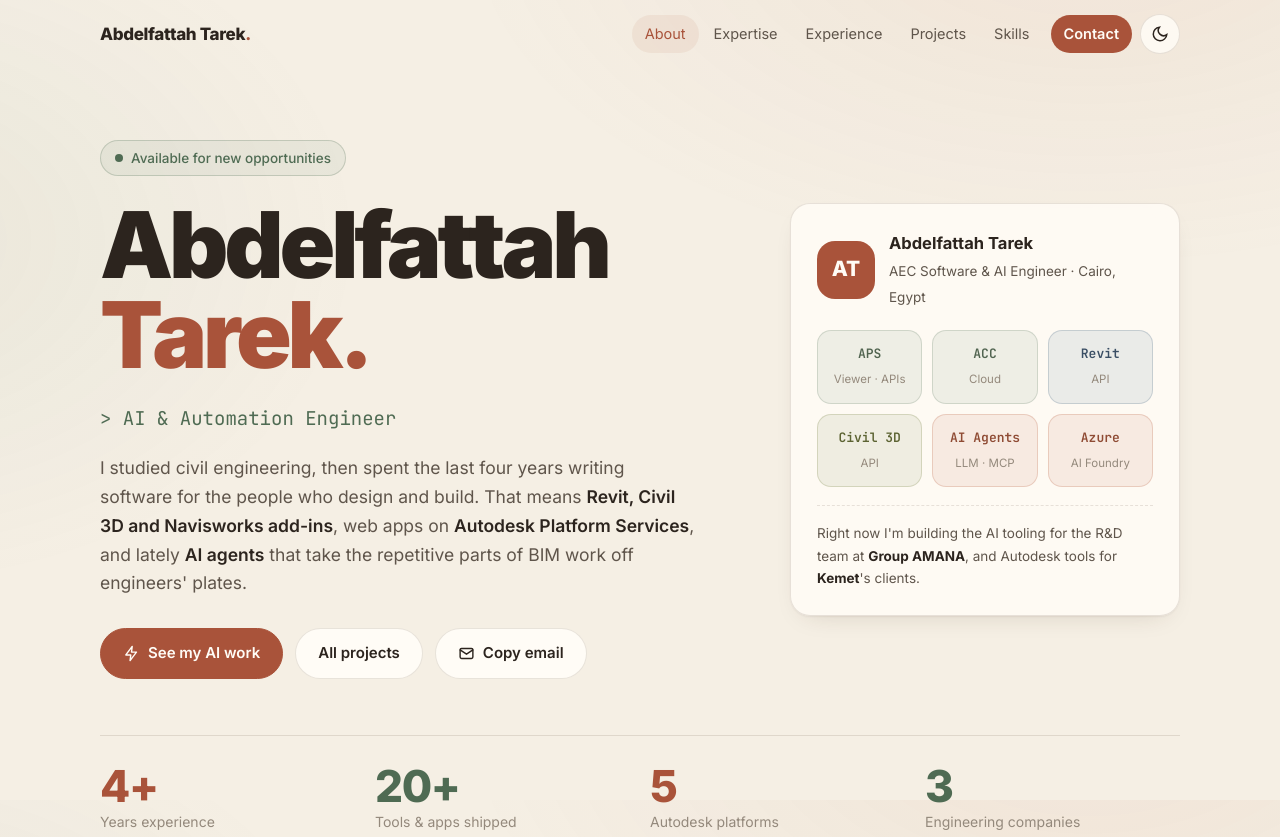
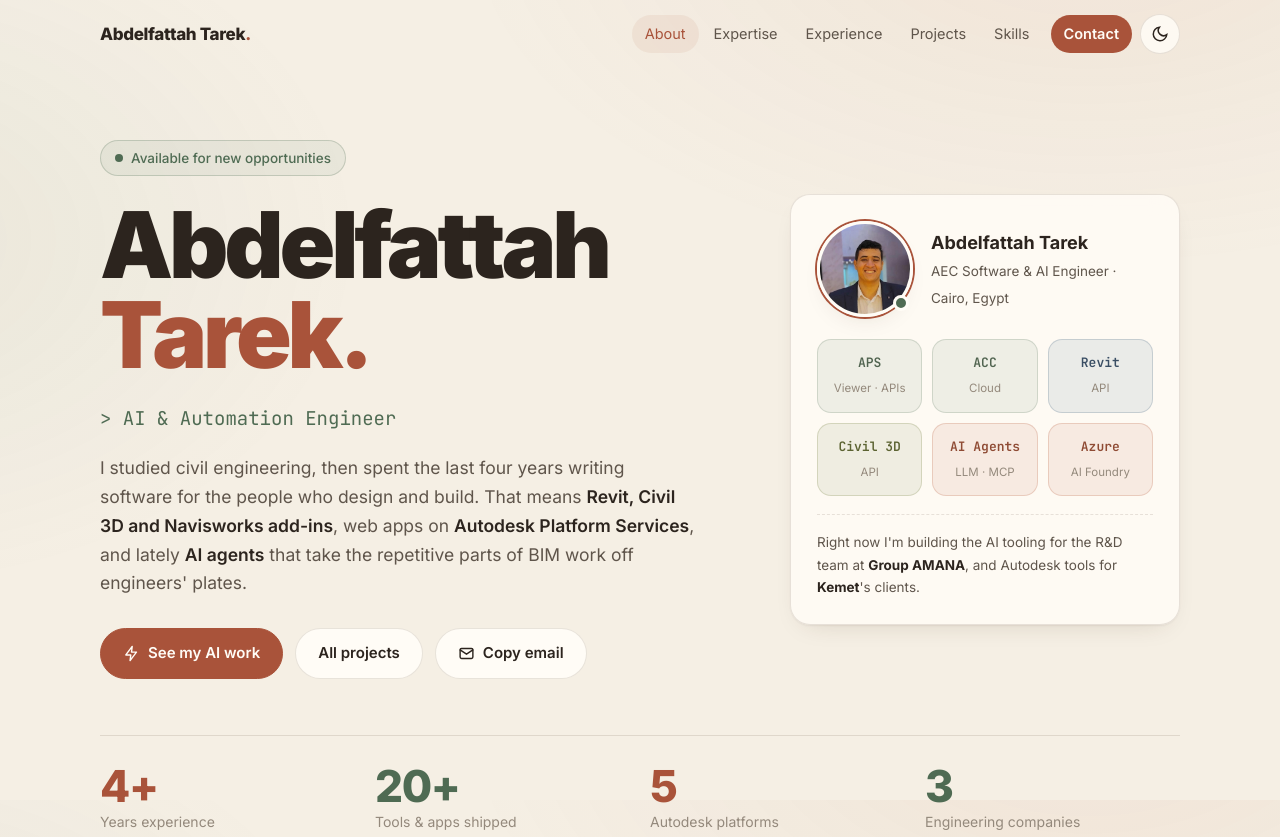
Before and after one commit to AbdElftah99/AbdElftahTarekPortfolio.github.io, a plain HTML site: page index.html in a window 1280 px wide. Shown: the top 837 px of the page. Drawn offline with nearby package versions, Linux system fonts and the light colour scheme.

Commit message:
Add profile photo to hero card and link preview

```diff
--- a/index.html
+++ b/index.html
@@ -5,6 +5,8 @@
 <meta name="viewport" content="width=device-width, initial-scale=1">
 <title>Abdelfattah Tarek — AEC Software &amp; AI Engineer</title>
 <meta name="description" content="Abdelfattah Tarek — AEC Software Engineer and AI &amp; Automation Engineer: LLM agents, AI assistants and MCP integrations with Azure AI Foundry, Autodesk APS &amp; ACC apps on Azure, and Revit, Civil 3D and Navisworks add-ins.">
+<meta property="og:title" content="Abdelfattah Tarek — AEC Software & AI Engineer">
+<meta property="og:image" content="images/abdelfattah.png">
 <link rel="preconnect" href="https://fonts.googleapis.com">
 <link rel="preconnect" href="https://fonts.gstatic.com" crossorigin>
 <link href="https://fonts.googleapis.com/css2?family=Inter:wght@400;500;600;700;800;900&family=JetBrains+Mono:wght@400;500;600&display=swap" rel="stylesheet">
@@ -91,9 +93,11 @@ header.scrolled{background:color-mix(in srgb,var(--bg) 82%,transparent);backdrop
 .btn svg{width:17px;height:17px;stroke:currentColor;fill:none;stroke-width:2;stroke-linecap:round;stroke-linejoin:round}
 
 .profile{padding:26px}
-.profile-top{display:flex;align-items:center;gap:14px;margin-bottom:20px}
-.avatar{width:58px;height:58px;border-radius:18px;background:var(--accent);display:grid;place-items:center;color:var(--ink);font-weight:800;font-size:21px;flex:none}
-.profile-top b{display:block;font-size:16.5px}
+.profile-top{display:flex;align-items:center;gap:18px;margin-bottom:22px}
+.avatar{position:relative;flex:none;width:96px;height:96px}
+.avatar img{width:100%;height:100%;border-radius:50%;object-fit:cover;object-position:50% 30%;border:3px solid var(--solid);box-shadow:0 0 0 2px var(--accent),var(--shadow)}
+.avatar i{position:absolute;right:4px;bottom:6px;width:16px;height:16px;border-radius:50%;background:var(--accent2);border:3px solid var(--solid)}
+.profile-top b{display:block;font-size:18px}
 .profile-top span{font-size:13.5px;color:var(--text2)}
 .tiles{display:grid;grid-template-columns:repeat(3,1fr);gap:10px}
 .tile{border-radius:14px;padding:12px 8px;text-align:center;background:color-mix(in srgb,var(--c) 10%,transparent);border:1px solid color-mix(in srgb,var(--c) 22%,transparent);transition:transform .2s}
@@ -377,7 +381,7 @@ footer{text-align:center;color:var(--text3);font-size:13.5px;padding:36px 0}
 
         <div class="glass profile reveal">
           <div class="profile-top">
-            <div class="avatar">AT</div>
+            <div class="avatar"><img src="images/abdelfattah.png" alt="Abdelfattah Tarek" width="96" height="96"><i title="Available for new opportunities"></i></div>
             <div><b>Abdelfattah Tarek</b><span>AEC Software &amp; AI Engineer · Cairo, Egypt</span></div>
           </div>
           <div class="tiles">
```
Also changed, not shown: images/abdelfattah.png (added).
